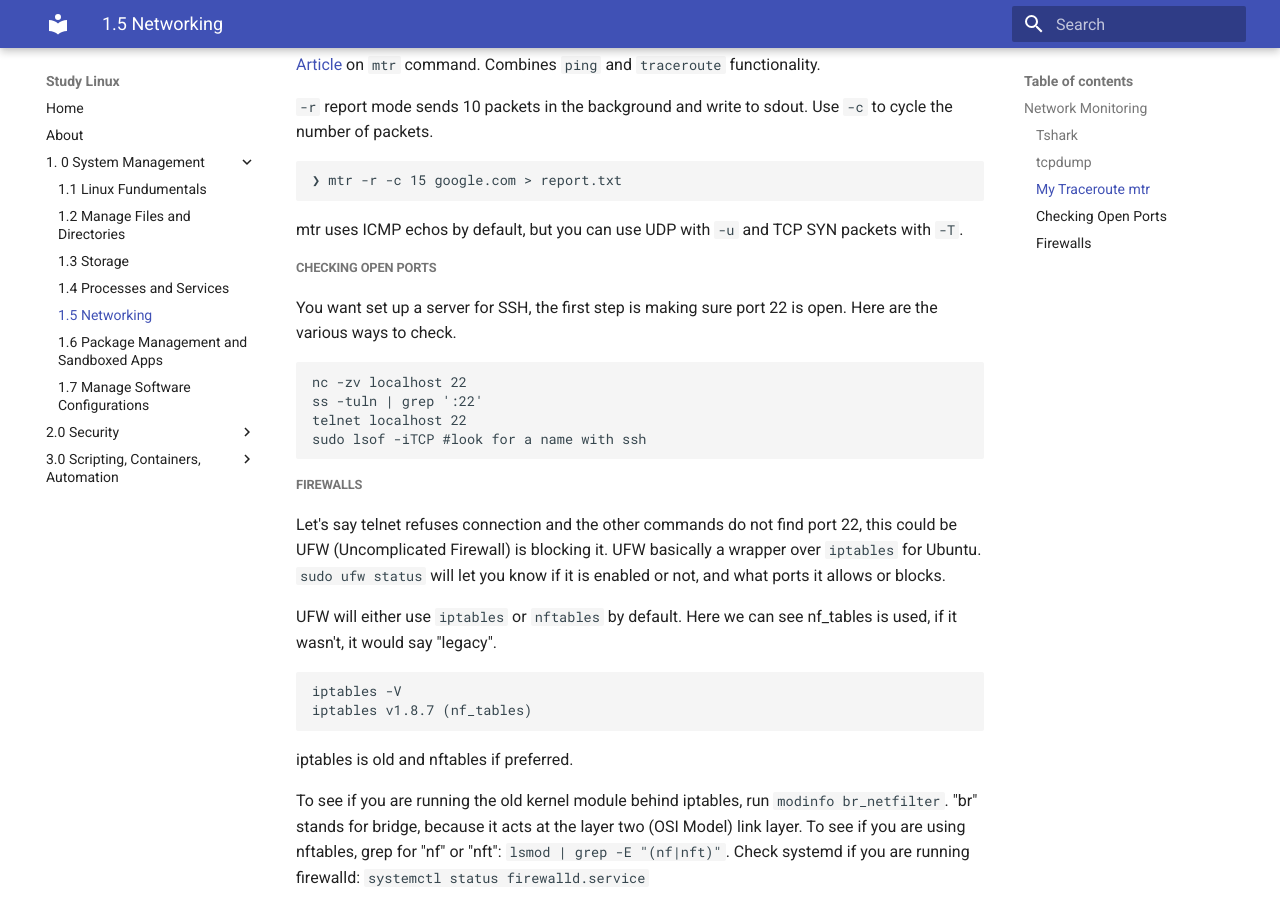
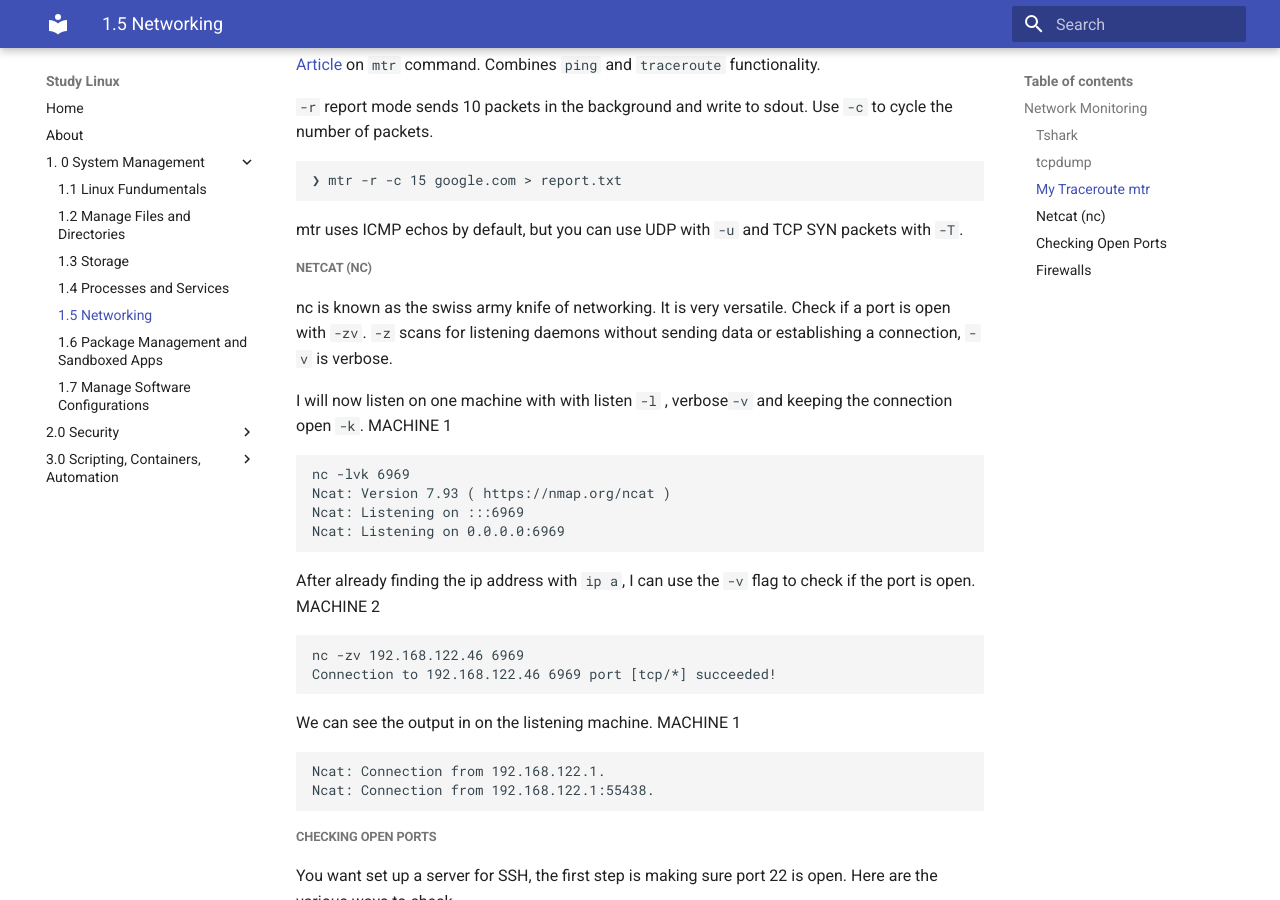
Before and after one commit to Joe-Bulfer/studylinux, an MkDocs documentation site: the page built from docs/1. 0 System Management/1.5 Networking.md, in a window 1280 px wide and 900 px high, scrolled down 1260 px. Built offline with MkDocs 1.6.1 and Material for MkDocs 9.7.7, drawn with Linux system fonts in a browser that asks for light colours.

Commit message:
Update 1.5 Networking.md

````diff
--- a/docs/1. 0 System Management/1.5 Networking.md
+++ b/docs/1. 0 System Management/1.5 Networking.md
@@ -62,6 +62,31 @@ The syntax is very similar to tshark
 
 mtr uses ICMP echos by default, but you can use UDP with `-u` and TCP SYN packets with `-T`.
 
+##### Netcat (nc)
+
+nc is known as the swiss army knife of networking. It is very versatile. Check if a port is open with `-zv`. `-z` scans for listening daemons without sending data or establishing a connection, `-v` is verbose.
+
+I will now listen on one machine with with listen `-l` , verbose`-v` and keeping the connection open `-k`.
+MACHINE 1
+```
+nc -lvk 6969
+Ncat: Version 7.93 ( https://nmap.org/ncat )
+Ncat: Listening on :::6969
+Ncat: Listening on 0.0.0.0:6969
+```
+After already finding the ip address with `ip a`, I can use the `-v` flag to check if the port is open.
+MACHINE 2
+```
+nc -zv 192.168.122.46 6969
+Connection to 192.168.122.46 6969 port [tcp/*] succeeded!
+```
+We can see the output in on the listening machine.
+MACHINE 1
+```
+Ncat: Connection from 192.168.122.1.
+Ncat: Connection from 192.168.122.1:55438.
+```
+
 ##### Checking Open Ports
 You want set up a server for SSH, the first step is making sure port 22 is open. Here are the various ways to check.
 ```
````
